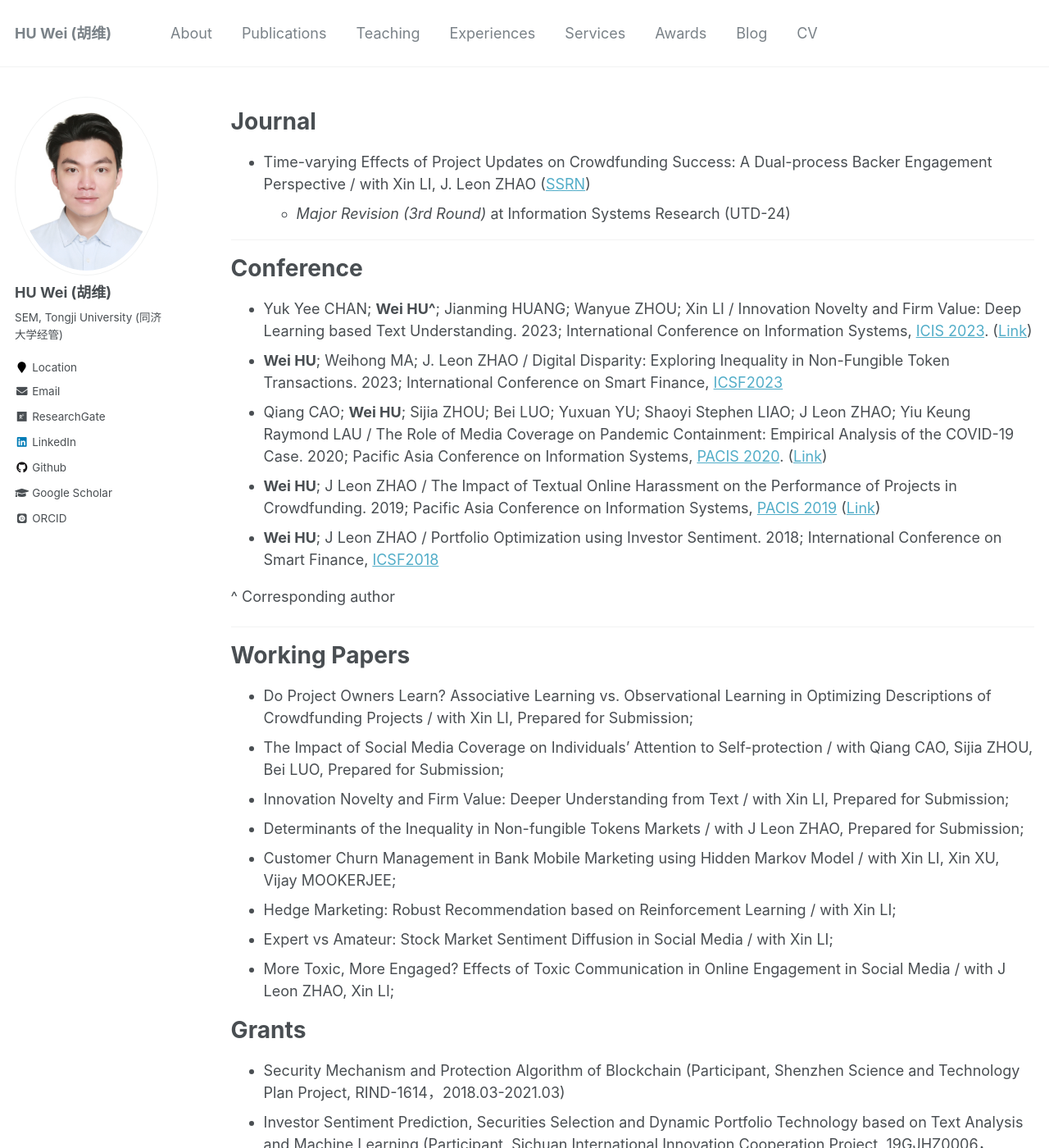
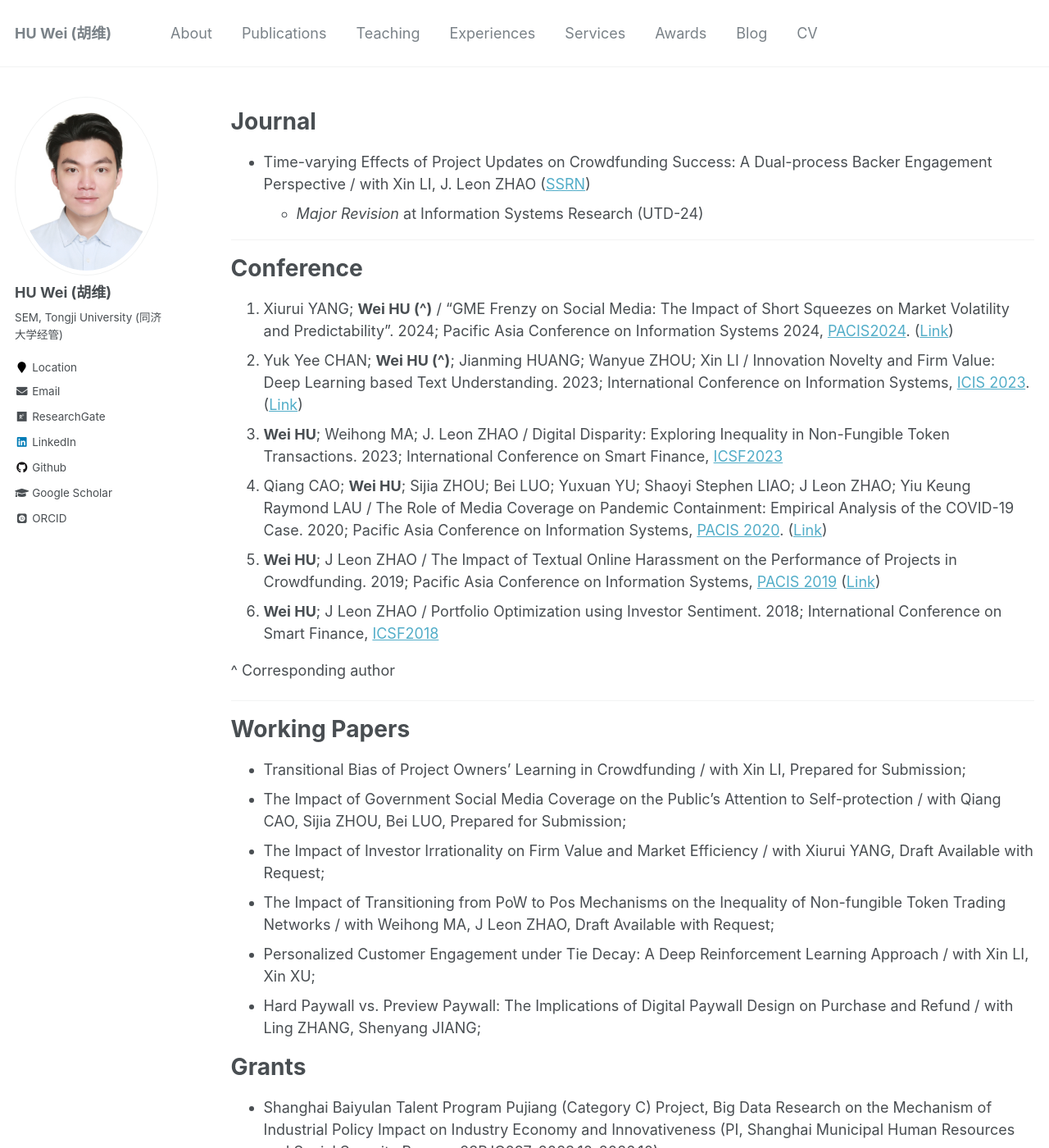
Before and after one commit to huwei-vincent/huwei-vincent.github.io, a Jekyll site: the page built from _pages/my-publication.md, in a window 1280 px wide and 1400 px high. Shown: the whole window at 82% size. Built offline with Jekyll 4.4.1, drawn with Linux system fonts in a browser that asks for light colours; some web fonts are replaced; some of the changed text lies outside the part shown.

Commit message:
update publications

```diff
--- a/_pages/my-publication.md
+++ b/_pages/my-publication.md
@@ -8,17 +8,18 @@ author_profile: true
 # Journal
 
 - Time-varying Effects of Project Updates on Crowdfunding Success: A Dual-process Backer Engagement Perspective / with Xin LI, J. Leon ZHAO ([SSRN](https://papers.ssrn.com/sol3/papers.cfm?abstract_id=3925150))
-  - *Major Revision (3rd Round)* at Information Systems Research (UTD-24)
+  - *Major Revision* at Information Systems Research (UTD-24)
 
 ---
 
 # Conference
 
-- Yuk Yee CHAN; **Wei HU^**; Jianming HUANG; Wanyue ZHOU; Xin LI / Innovation Novelty and Firm Value: Deep Learning based Text Understanding. 2023; International Conference on Information Systems, [ICIS 2023](https://icis2023.aisconferences.org/). ([Link](https://aisel.aisnet.org/icis2023/dab_sc/dab_sc/8/))
-- **Wei HU**; Weihong MA; J. Leon ZHAO / Digital Disparity: Exploring Inequality in Non-Fungible Token Transactions. 2023; International Conference on Smart Finance, [ICSF2023](https://cbit.cuhk.edu.cn/ICSF/ICSF23/index.html)
-- Qiang CAO; **Wei HU**; Sijia ZHOU; Bei LUO; Yuxuan YU; Shaoyi Stephen LIAO; J Leon ZHAO; Yiu Keung Raymond LAU / The Role of Media Coverage on Pandemic Containment: Empirical Analysis of the COVID-19 Case. 2020; Pacific Asia Conference on Information Systems, [PACIS 2020](https://aisel.aisnet.org/pacis2020/). ([Link](https://aisel.aisnet.org/pacis2020/162/))
-- **Wei HU**; J Leon ZHAO / The Impact of Textual Online Harassment on the Performance of Projects in Crowdfunding. 2019; Pacific Asia Conference on Information Systems, [PACIS 2019](https://aisel.aisnet.org/pacis2019/) ([Link](https://aisel.aisnet.org/pacis2019/156/))
-- **Wei HU**; J Leon ZHAO / Portfolio Optimization using Investor Sentiment. 2018; International Conference on Smart Finance, [ICSF2018](http://epic.is.cityu.edu.hk/ICSF18/)
+1. Xiurui YANG; **Wei HU (^)** / “GME Frenzy on Social Media: The Impact of Short Squeezes on Market Volatility and Predictability”. 2024; Pacific Asia Conference on Information Systems 2024, [PACIS2024](https://pacis2024.aisconferences.org/). ([Link](https://aisel.aisnet.org/pacis2024/track17_socmedia/track17_socmedia/18/))
+2. Yuk Yee CHAN; **Wei HU (^)**; Jianming HUANG; Wanyue ZHOU; Xin LI / Innovation Novelty and Firm Value: Deep Learning based Text Understanding. 2023; International Conference on Information Systems, [ICIS 2023](https://icis2023.aisconferences.org/). ([Link](https://aisel.aisnet.org/icis2023/dab_sc/dab_sc/8/))
+3. **Wei HU**; Weihong MA; J. Leon ZHAO / Digital Disparity: Exploring Inequality in Non-Fungible Token Transactions. 2023; International Conference on Smart Finance, [ICSF2023](https://cbit.cuhk.edu.cn/ICSF/ICSF23/index.html)
+4. Qiang CAO; **Wei HU**; Sijia ZHOU; Bei LUO; Yuxuan YU; Shaoyi Stephen LIAO; J Leon ZHAO; Yiu Keung Raymond LAU / The Role of Media Coverage on Pandemic Containment: Empirical Analysis of the COVID-19 Case. 2020; Pacific Asia Conference on Information Systems, [PACIS 2020](https://aisel.aisnet.org/pacis2020/). ([Link](https://aisel.aisnet.org/pacis2020/162/))
+5. **Wei HU**; J Leon ZHAO / The Impact of Textual Online Harassment on the Performance of Projects in Crowdfunding. 2019; Pacific Asia Conference on Information Systems, [PACIS 2019](https://aisel.aisnet.org/pacis2019/) ([Link](https://aisel.aisnet.org/pacis2019/156/))
+6. **Wei HU**; J Leon ZHAO / Portfolio Optimization using Investor Sentiment. 2018; International Conference on Smart Finance, [ICSF2018](http://epic.is.cityu.edu.hk/ICSF18/)
 
 ^ Corresponding author
 
@@ -26,16 +27,20 @@ author_profile: true
 
 # Working Papers
 
-- Do Project Owners Learn? Associative Learning vs. Observational Learning in Optimizing Descriptions of Crowdfunding Projects / with Xin LI, Prepared for Submission;
-- The Impact of Social Media Coverage on Individuals’ Attention to Self-protection / with Qiang CAO, Sijia ZHOU, Bei LUO, Prepared for Submission;
-- Innovation Novelty and Firm Value: Deeper Understanding from Text / with Xin LI, Prepared for Submission;
-- Determinants of the Inequality in Non-fungible Tokens Markets / with J Leon ZHAO, Prepared for Submission;
-- Customer Churn Management in Bank Mobile Marketing using Hidden Markov Model / with Xin LI, Xin XU, Vijay MOOKERJEE;
-- Hedge Marketing: Robust Recommendation based on Reinforcement Learning / with Xin LI;
-- Expert vs Amateur: Stock Market Sentiment Diffusion in Social Media / with Xin LI;
-- More Toxic, More Engaged? Effects of Toxic Communication in Online Engagement in Social Media / with J Leon ZHAO, Xin LI;
+- Transitional Bias of Project Owners’ Learning in Crowdfunding / with Xin LI, Prepared for Submission;
+- The Impact of Government Social Media Coverage on the Public’s Attention to Self-protection / with Qiang
+CAO, Sijia ZHOU, Bei LUO, Prepared for Submission;
+- The Impact of Investor Irrationality on Firm Value and Market Efficiency / with Xiurui YANG, Draft Available
+with Request;
+- The Impact of Transitioning from PoW to Pos Mechanisms on the Inequality of Non-fungible Token Trading
+Networks / with Weihong MA, J Leon ZHAO, Draft Available with Request;
+- Personalized Customer Engagement under Tie Decay: A Deep Reinforcement Learning Approach / with Xin
+LI, Xin XU;
+- Hard Paywall vs. Preview Paywall: The Implications of Digital Paywall Design on Purchase and Refund / with Ling ZHANG, Shenyang JIANG;
+
 
 # Grants
 
+- Shanghai Baiyulan Talent Program Pujiang (Category C) Project, Big Data Research on the Mechanism of Industrial Policy Impact on Industry Economy and Innovativeness (PI, Shanghai Municipal Human Resources and Social Security Bureau, 23PJC097, 2023.10-2026.10)
 - Security Mechanism and Protection Algorithm of Blockchain (Participant, Shenzhen Science and Technology Plan Project, RIND-1614，2018.03-2021.03)
 - Investor Sentiment Prediction, Securities Selection and Dynamic Portfolio Technology based on Text Analysis and Machine Learning (Participant, Sichuan International Innovation Cooperation Project, 19GJHZ0006，2018.12-2021.12)
```
Also changed, not shown: _pages/experiences.md (+2 -1 lines), _pages/services.md (+6 -2 lines).
